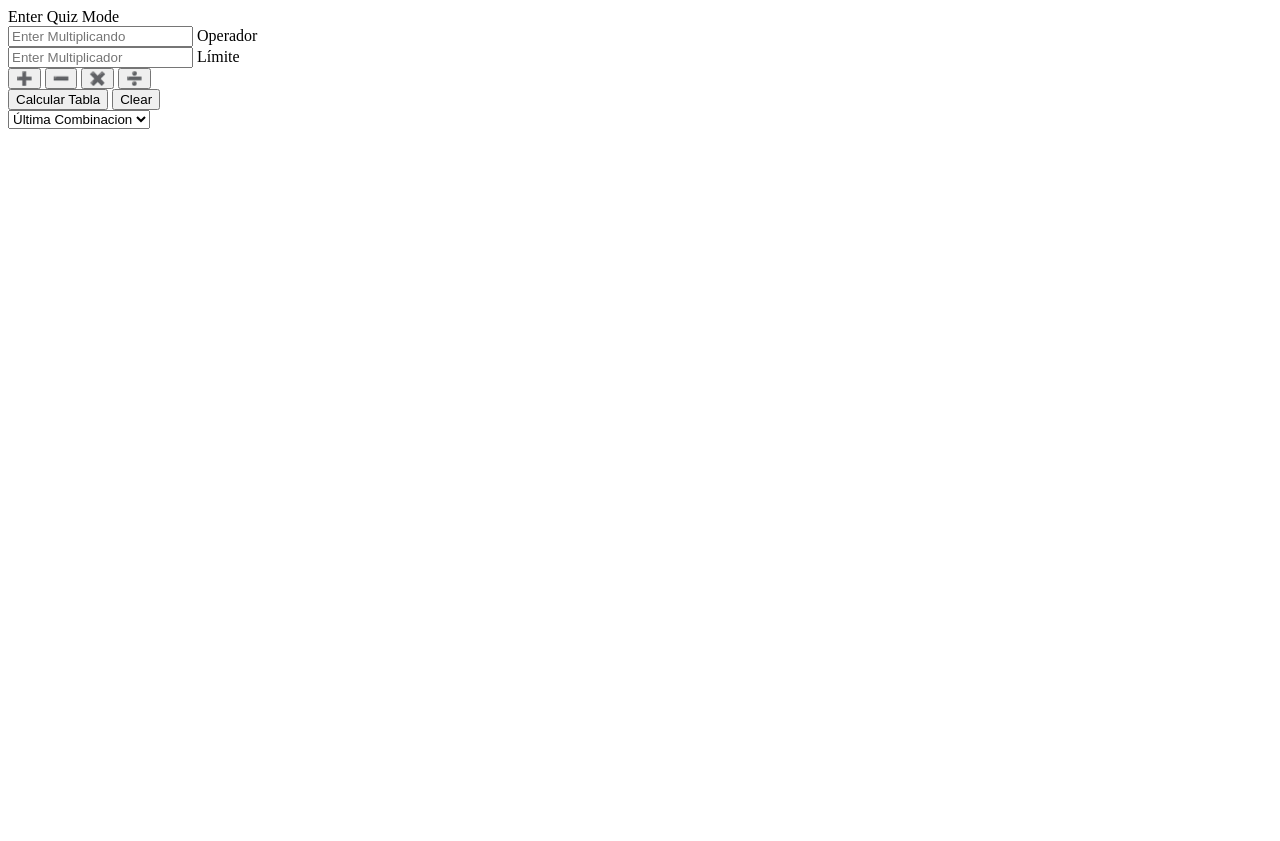
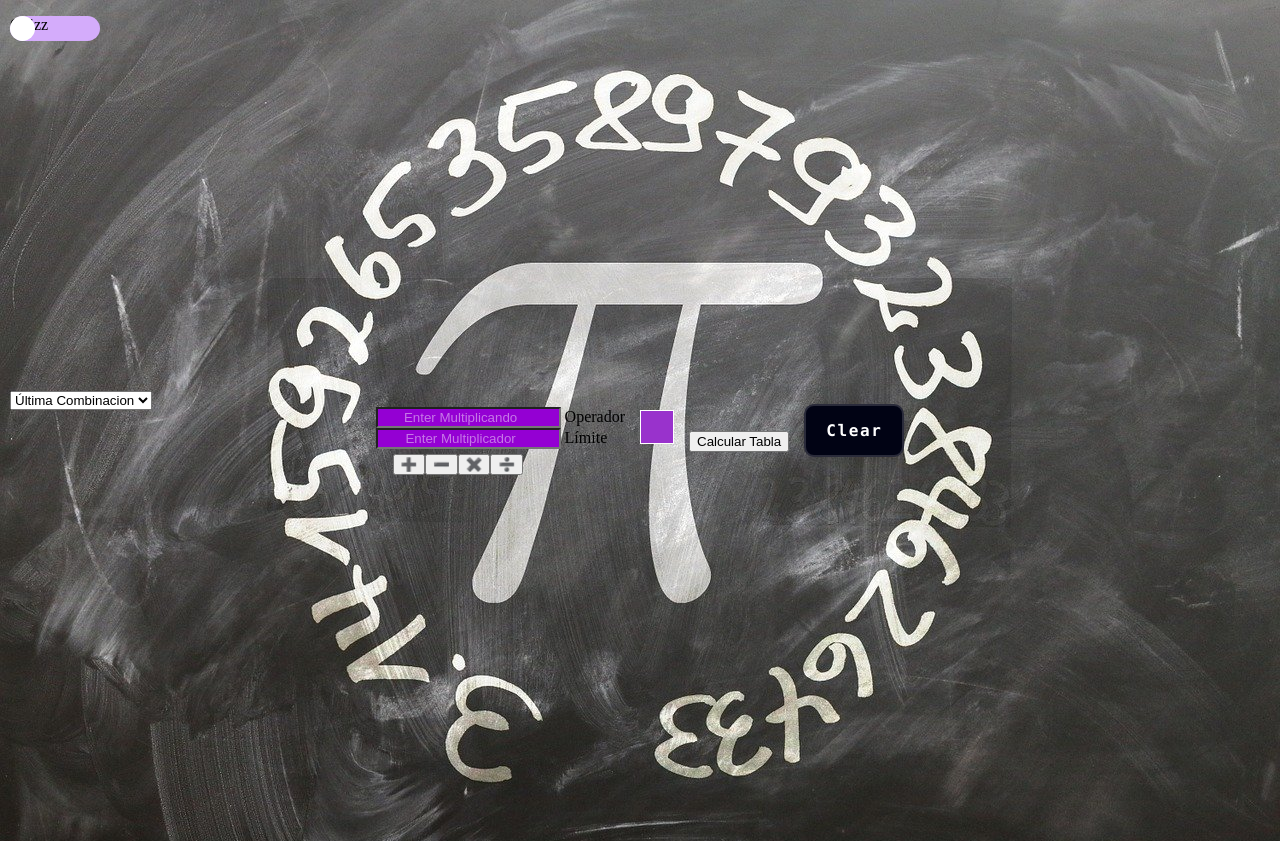
Before and after one commit to IvanGonzalezV/3aEntrega_JavaScript, a website: page index.html in a window 1280 px wide. Before the commit the page ends 800 px from the top, so only its background shows below. Drawn offline with Linux system fonts and the light colour scheme.

Commit message:
fwd_A:zap:

```diff
--- a/SCSS/estilos.scss
+++ b/SCSS/estilos.scss
@@ -233,3 +233,47 @@ body {
     top: 0;
     left: 10px;
 }
+
+/* Toggle button settings */
+.switch {
+    position: relative;
+    display: inline-block;
+    width: 90px;
+    /* Ajusta el ancho del botón según tu preferencia */
+    height: 25px;
+    /* Ajusta la altura del botón según tu preferencia */
+    background-color: #d4acfb;
+    border-radius: 25px;
+    /* Esto debe ser la mitad de la altura para un círculo */
+    cursor: pointer;
+}
+
+.switch input {
+    display: none;
+    /* Ocultar el checkbox real */
+}
+
+.slider {
+    position: absolute;
+    content: '';
+    width: 25px;
+    /* Ajusta el ancho del botón deslizante según tu preferencia */
+    height: 25px;
+    /* Ajusta la altura del botón deslizante según tu preferencia */
+    left: 0;
+    bottom: 0;
+    background-color: white;
+    border-radius: 50%;
+    /* Hacerlo circular */
+    transition: transform 0.4s cubic-bezier(0.23, 1, 0.320, 1);
+}
+
+.switch input:checked+.slider {
+    transform: translateX(25px);
+    /* Desplaza el botón deslizante a la derecha para mostrar que está activado */
+}
+
+header label {
+    margin-left: 10px;
+    margin-top: 16px;
+}
--- a/index.html
+++ b/index.html
@@ -2,12 +2,20 @@
 <html lang="es">
 
 <head>
-
+    <meta charset="UTF-8">
+    <meta name="viewport" content="width=device-width, initial-scale=1.0">
+    <title>Document</title>
+    <link rel="icon" href="./imagenes/math_2.jpg">
+    <link rel="stylesheet" href="./css/estilos.css">
 </head>
 
 <header>
 
-    <div id="toggle-button" class="toggle-button">Enter Quiz Mode</div>
+    <label class="switch">
+        <input type="checkbox">
+        <span class="slider"></span>
+        Quizz
+    </label>
 
 </header>
 
--- a/package.json
+++ b/package.json
@@ -1,11 +1,11 @@
 {
   "name": "1a-preentrega_gonzalez-vargas-ivan",
   "version": "1.0.0",
-  "description": "",
   "main": "app.js",
   "scripts": {
     "test": "echo \"Error: no test specified\" && exit 1"
   },
   "author": "",
-  "license": "ISC"
+  "license": "ISC",
+  "description": ""
 }
```
Also changed, not shown: css/estilos.css, 1 other file.
